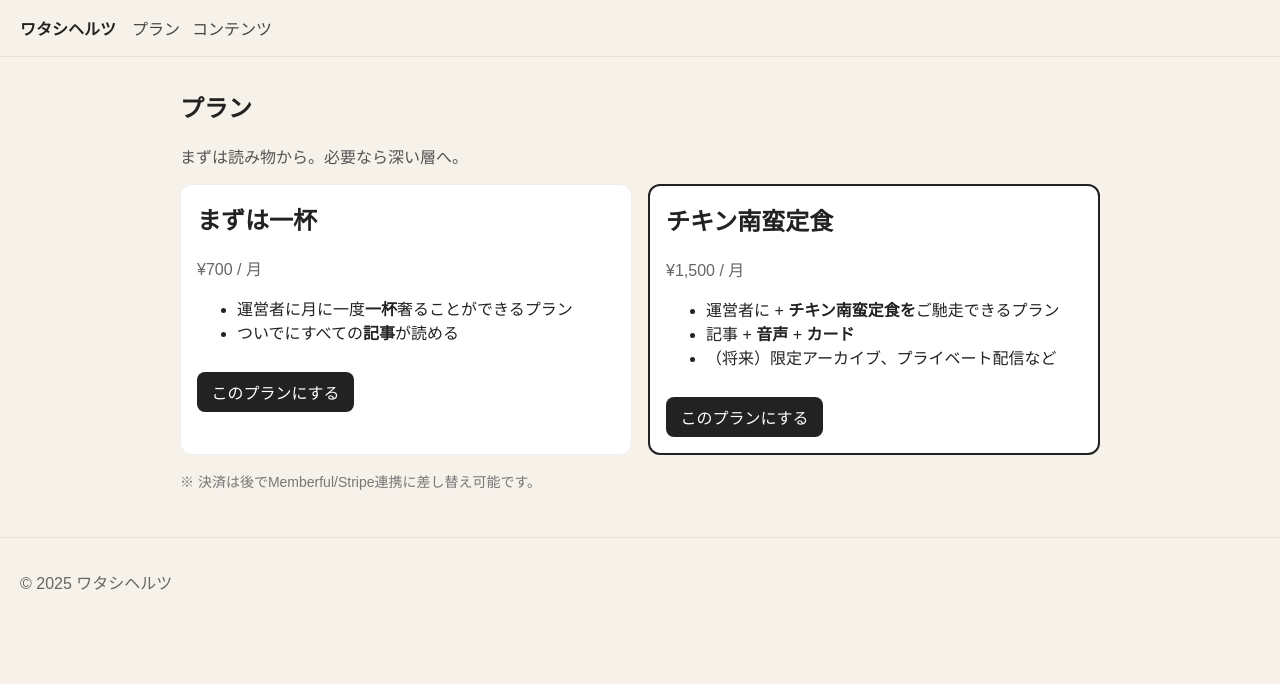
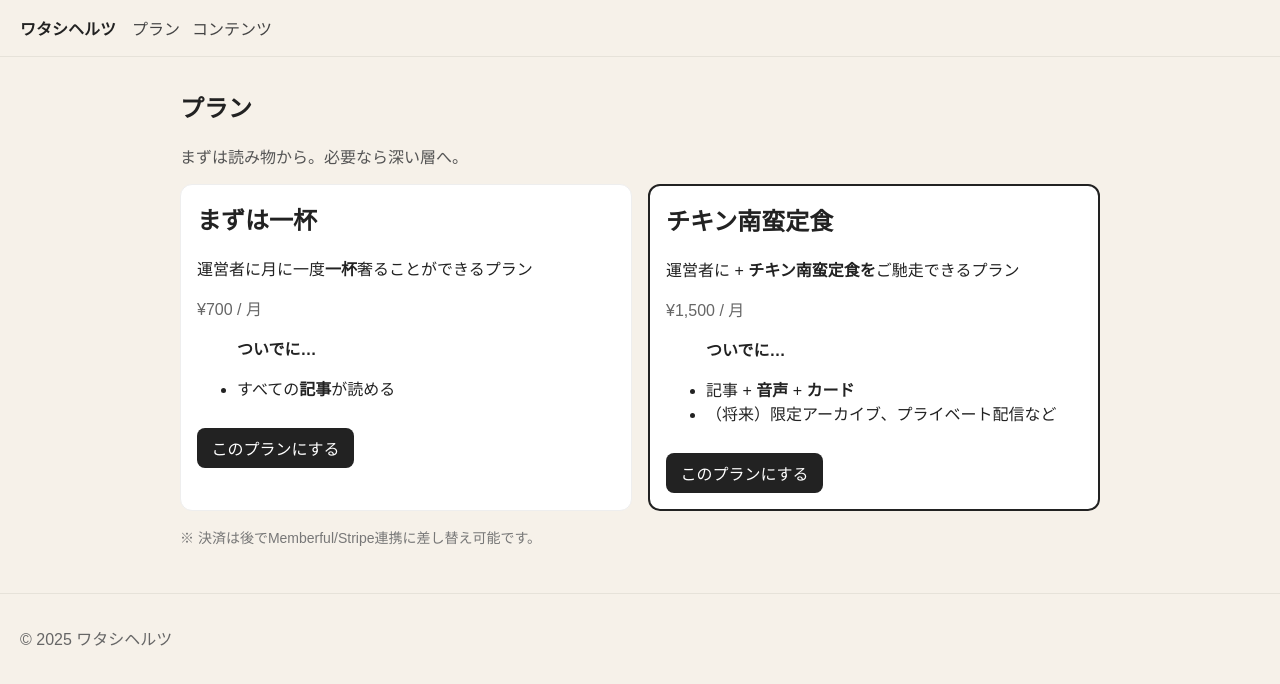
Before and after one commit to hiracoh/watashihertz, a Next.js app: page /plans in a window 1280 px wide. Shown: the top 684 px of the page. Built offline with nearby package versions, Linux system fonts and the light colour scheme; a web font is replaced by a local one.

Commit message:
Update page.js

```diff
--- a/app/plans/page.js
+++ b/app/plans/page.js
@@ -7,10 +7,12 @@ export default function Plans() {
       <div style={{ display:'grid', gap:'1rem', gridTemplateColumns:'repeat(auto-fit, minmax(260px, 1fr))', marginTop:'1rem' }}>
         <div style={{ background:'#fff', border:'1px solid #eee', borderRadius:12, padding:'1rem' }}>
           <h2 style={{ marginTop:0 }}>まずは一杯</h2>
+    　　　　　<p>運営者に月に一度<strong>一杯</strong>奢ることができるプラン</p>
+
           <p style={{ margin:'0.25rem 0', color:'#666' }}>¥700 / 月</p>
           <ul>
-  　　　　　 <li>運営者に月に一度<strong>一杯</strong>奢ることができるプラン</li>
-            <li>ついでにすべての<strong>記事</strong>が読める</li>
+    　　　　　  <p><strong>ついでに…</strong></p>
+            <li>すべての<strong>記事</strong>が読める</li>
           </ul>
           <a href="#" style={{ display:'inline-block', marginTop:'0.75rem', padding:'0.5rem 0.9rem',
             borderRadius:8, background:'#222', color:'#fff', textDecoration:'none' }}>このプランにする</a>
@@ -18,9 +20,10 @@ export default function Plans() {
 
         <div style={{ background:'#fff', border:'2px solid #222', borderRadius:12, padding:'1rem' }}>
           <h2 style={{ marginTop:0 }}>チキン南蛮定食</h2>
+          <p>運営者に + <strong>チキン南蛮定食を</strong>ご馳走できるプラン</p>
           <p style={{ margin:'0.25rem 0', color:'#666' }}>¥1,500 / 月</p>
           <ul>
-  　　　　　　<li>運営者に + <strong>チキン南蛮定食を</strong>ご馳走できるプラン</li>
+　　　　　　  <p><strong>ついでに…</strong></p>
             <li>記事 + <strong>音声</strong> + <strong>カード</strong></li>
             <li>（将来）限定アーカイブ、プライベート配信など</li>
           </ul>
```
